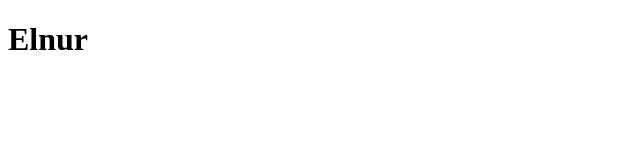
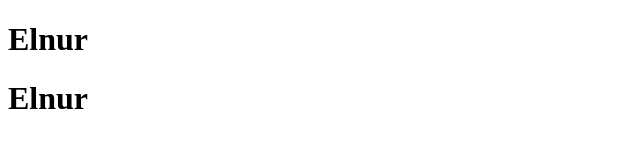
Before and after one commit to Yelnur300709/JAVASCRIPTS, a plain HTML site: page index.html in a window 1280 px wide. Shown: the whole page, without its empty margins (0-640 px from the left). Drawn offline with Linux system fonts and the light colour scheme.

Commit message:
home work

```diff
--- a/index.html
+++ b/index.html
@@ -8,5 +8,6 @@
 </head>
 <body>
      <h1>Elnur</h1>
+     <h1>Elnur</h1>
 </body>
 </html>
--- a/script.js
+++ b/script.js
@@ -1 +1,2 @@
 console.log('Elnur')
+console.log('Elnur')
```
Also changed, not shown: аааа.js (added).
